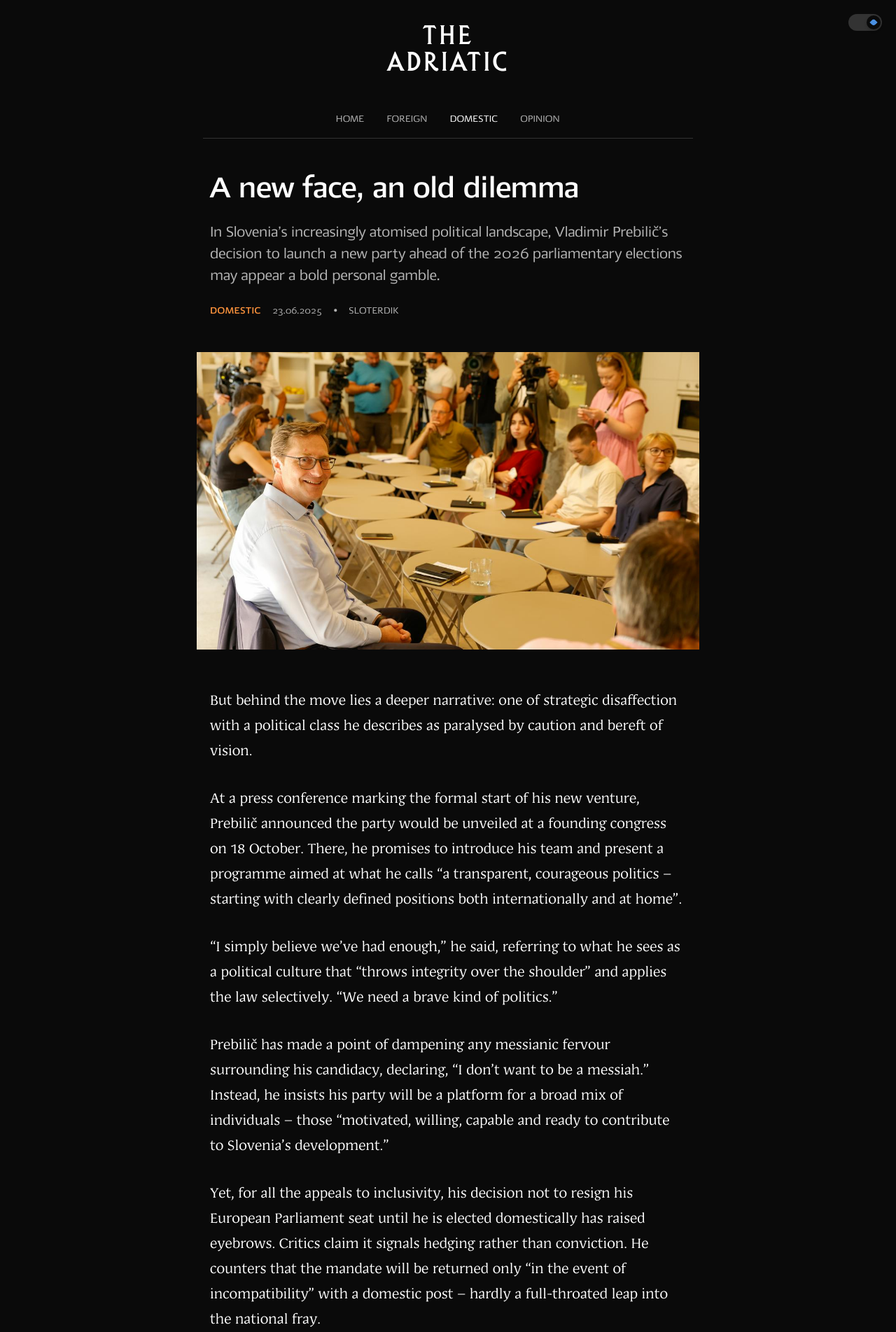
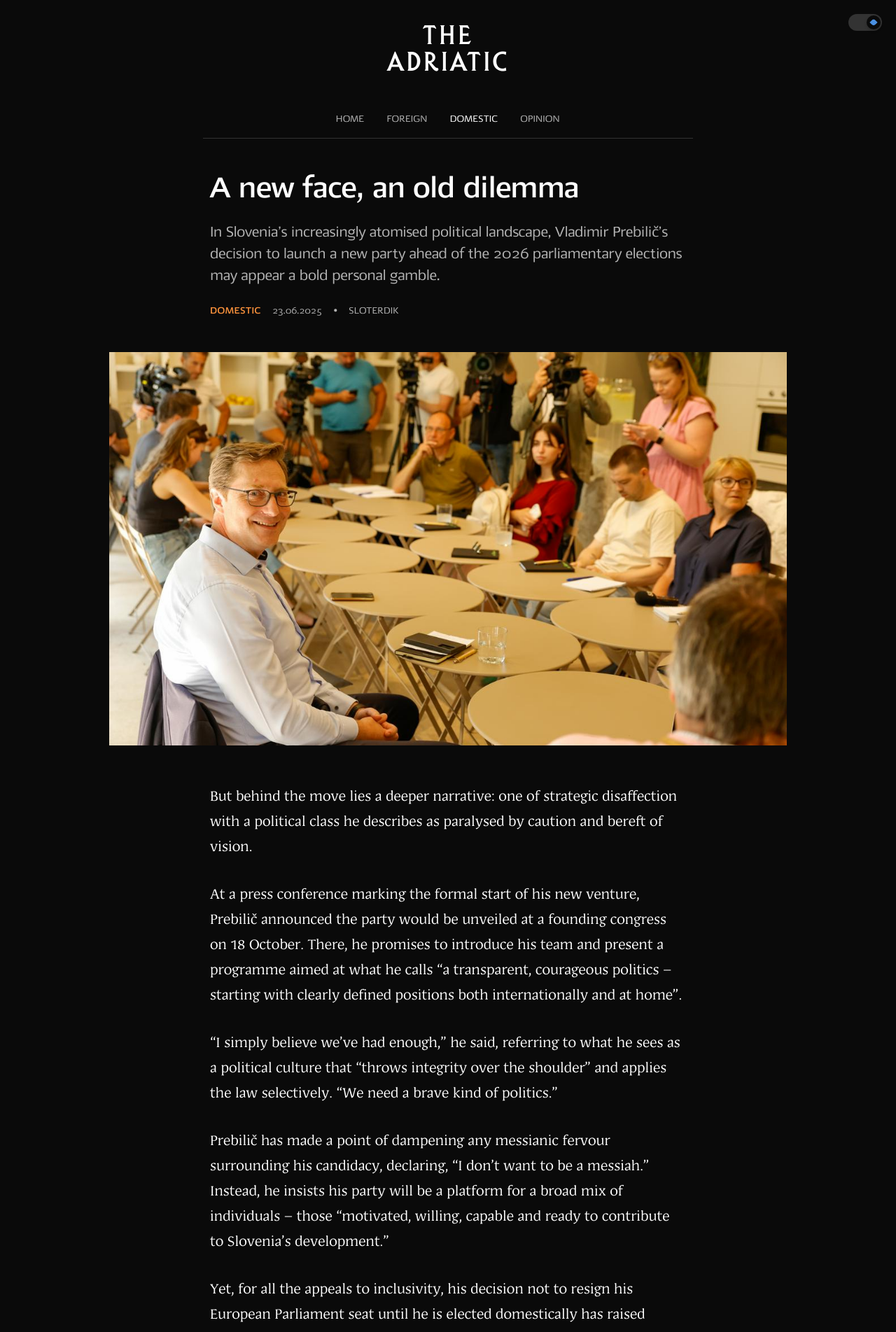
Before and after one commit to tfhoerest/azt, a Jekyll site: the page built from _posts/2025-06-23-bid-for-relevance.md, in a window 1280 px wide. Shown: the top 1903 px of the page at 70% size. Built offline with Jekyll 4.4.1, drawn with Linux system fonts in a browser that asks for light colours; some web fonts are replaced.

Commit message:
Update post.html

```diff
--- a/_layouts/post.html
+++ b/_layouts/post.html
@@ -5,7 +5,7 @@
 <style>
 /* INDIVIDUAL POST PAGE */
 .post-container {
-    max-width: 750px;
+    max-width: 1000px;
     margin: 0 auto;
     padding: 0 var(--z-ds-space-s);
 }
@@ -53,7 +53,7 @@
 
 .post-image {
     width: 100%;
-    height: 425px;
+    height: 562px;
     object-fit: cover;
     margin-bottom: var(--z-ds-space-xl);
 }
```
